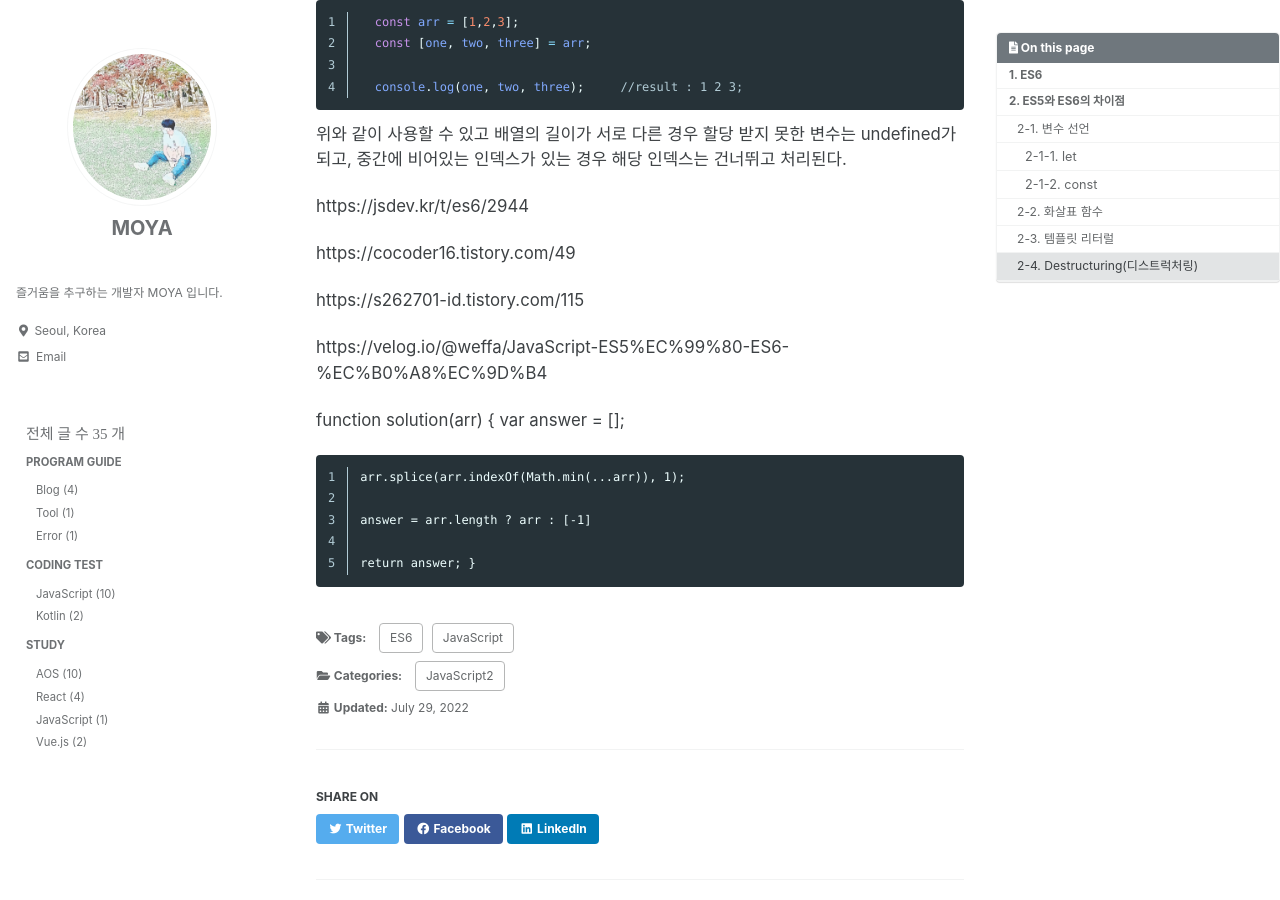
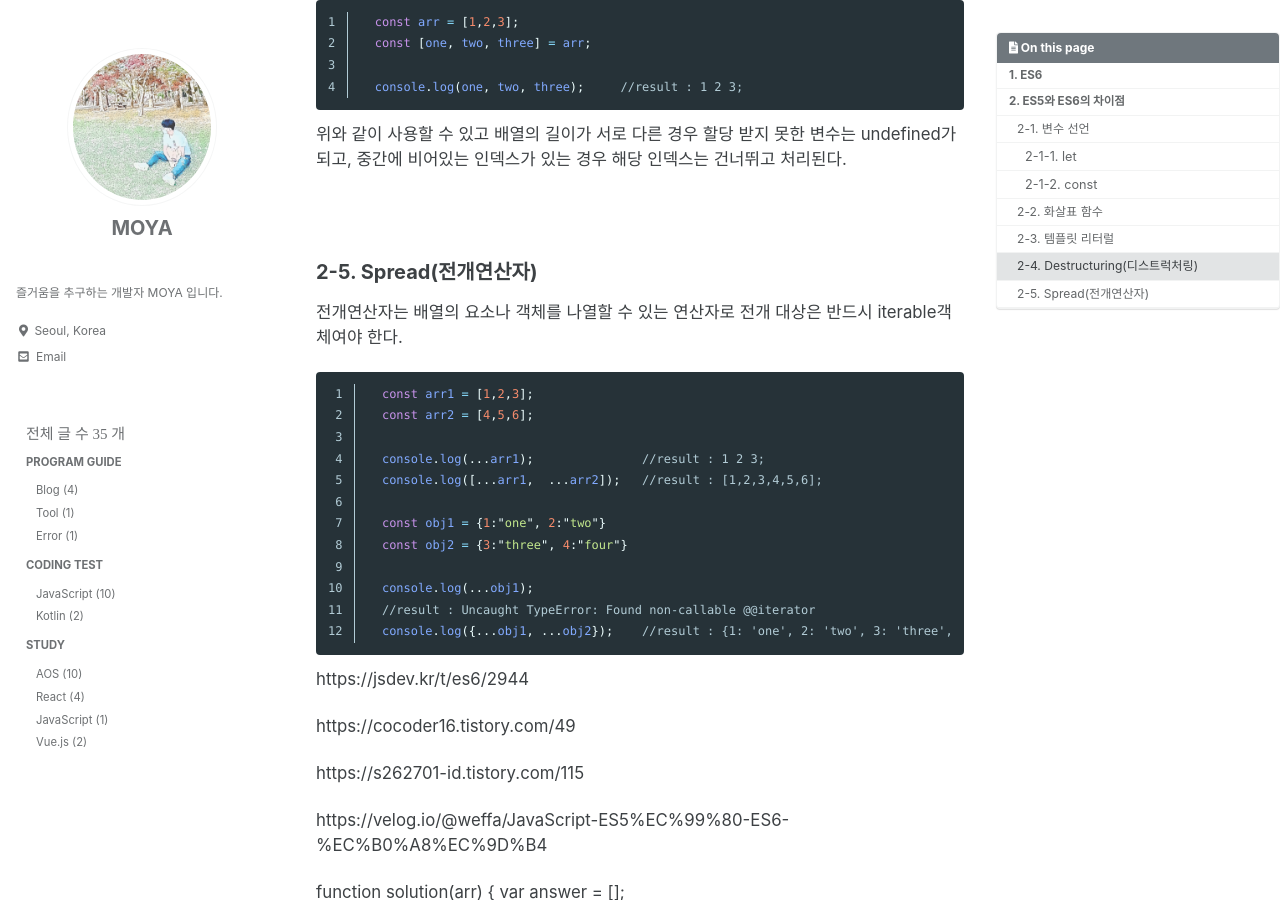
Before and after one commit to kdc7140/kdc7140.github.io, a Jekyll site: the page built from _posts/study/2022-07-29-javaScript.md, in a window 1280 px wide and 900 px high, scrolled down 3348 px. Built offline with Jekyll 4.4.1, drawn with Linux system fonts in a browser that asks for light colours; cached includes are drawn as plain includes; some web fonts are replaced; some of the changed text lies outside the part shown.

Commit message:
ES6 grammar arrangement

````diff
--- a/_posts/study/2022-07-29-javaScript.md
+++ b/_posts/study/2022-07-29-javaScript.md
@@ -157,6 +157,32 @@ console.log("이름 : ${name}, 나이 : ${age}.");
 중간에 비어있는 인덱스가 있는 경우 해당 인덱스는 건너뛰고 처리된다.
 
 
+<br/>
+
+### 2-5. Spread(전개연산자)
+
+전개연산자는 배열의 요소나 객체를 나열할 수 있는 연산자로 전개 대상은 반드시 iterable객체여야 한다.
+
+```javascript
+  const arr1 = [1,2,3];
+  const arr2 = [4,5,6];
+
+  console.log(...arr1);               //result : 1 2 3;
+  console.log([...arr1,  ...arr2]);   //result : [1,2,3,4,5,6];
+
+  const obj1 = {1:"one", 2:"two"}
+  const obj2 = {3:"three", 4:"four"}
+
+  console.log(...obj1);
+  //result : Uncaught TypeError: Found non-callable @@iterator
+  console.log({...obj1, ...obj2});    //result : {1: 'one', 2: 'two', 3: 'three', 4: 'four'}
+```
+
+
+
+
+
+
 
 https://jsdev.kr/t/es6/2944
 
````
